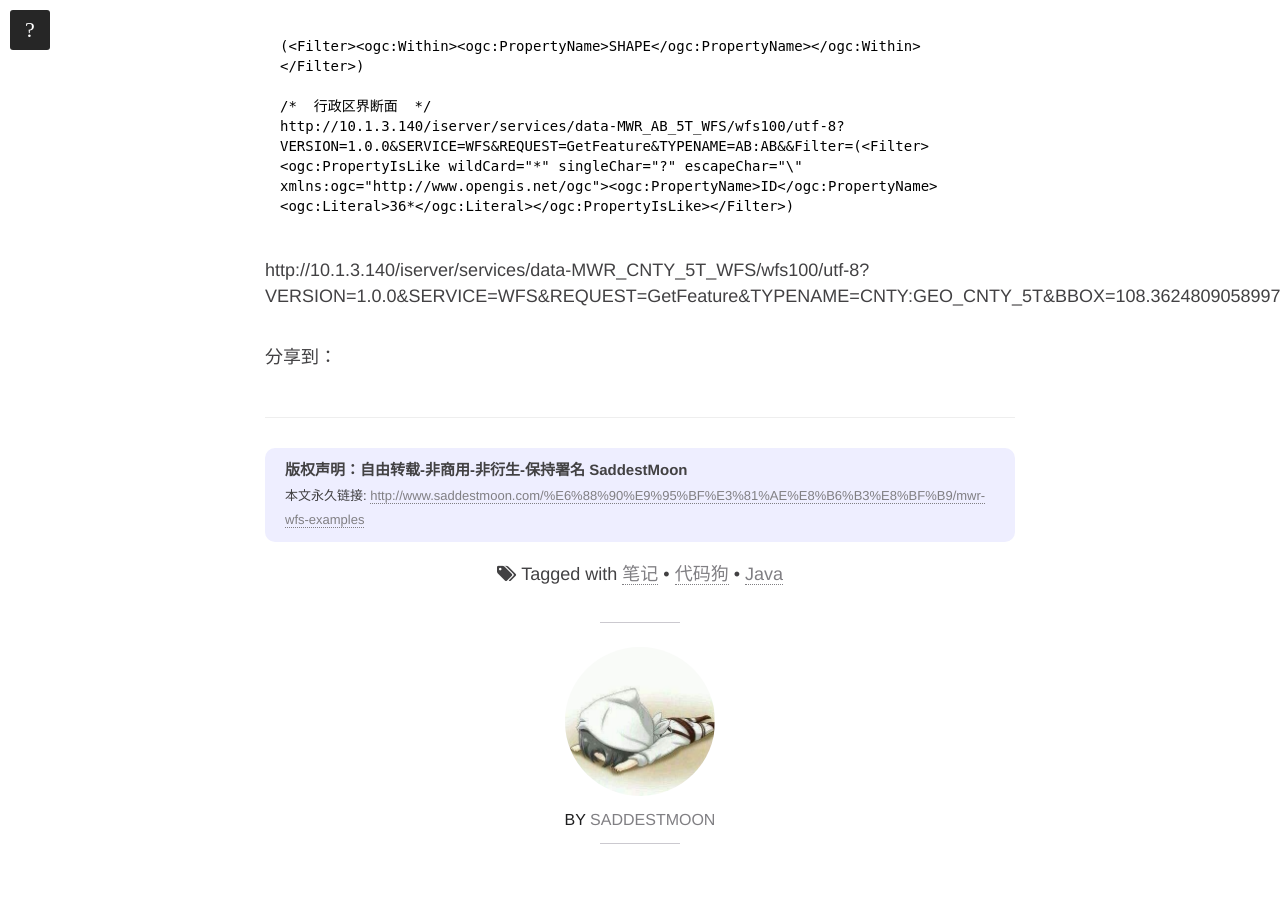
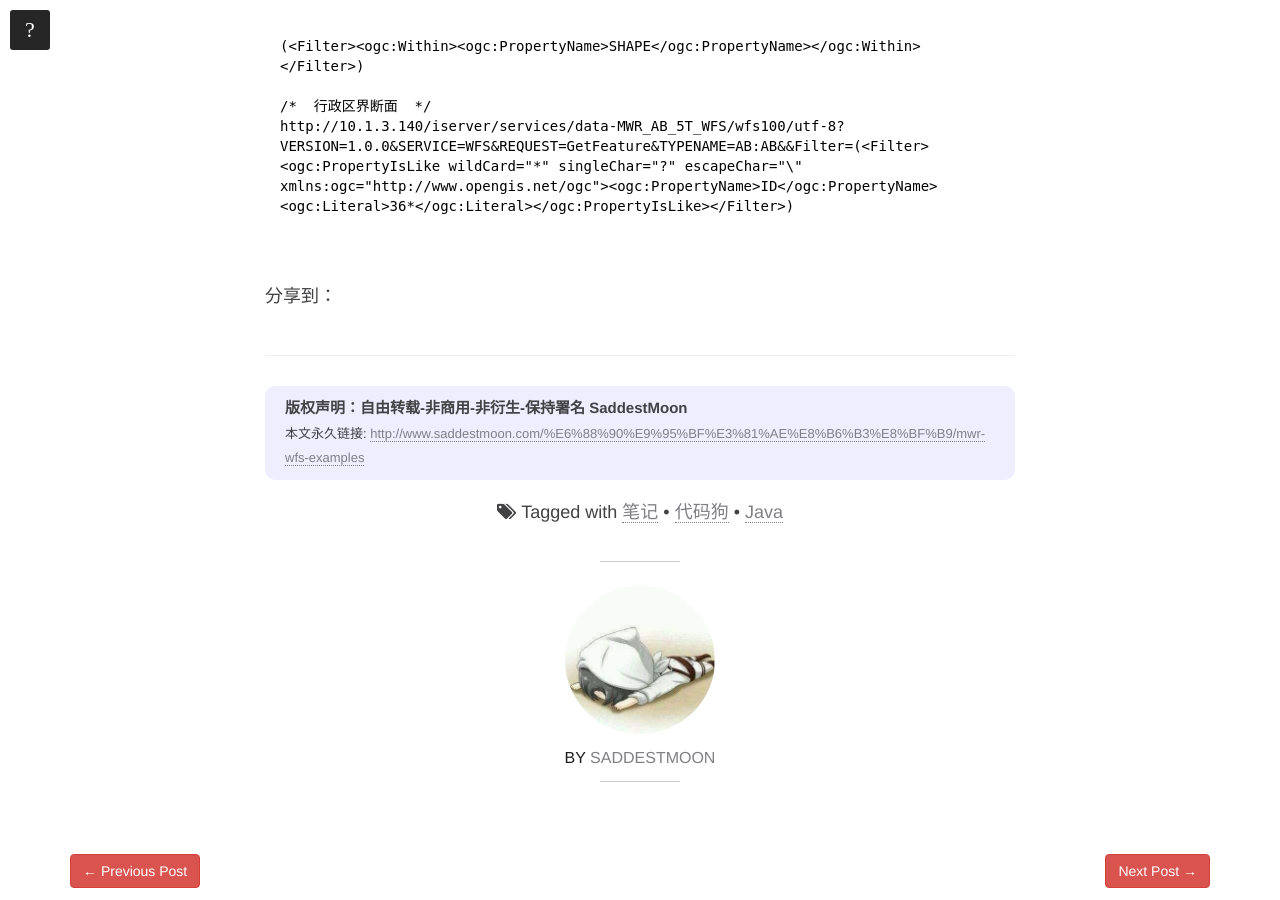
Before and after one commit to SaddestMoon/SaddestMoon.github.io, a Jekyll site: the page built from _posts/2015-12-28-mwr-wfs-examples.md, in a window 1280 px wide and 900 px high, scrolled down 6375 px. Built offline with Jekyll 4.4.1, drawn with Linux system fonts in a browser that asks for light colours; nearby versions of some CDN libraries; some web fonts are replaced; comment, search, counter and statistics services are not loaded; a style sheet for code colours, icons or effects is not loaded; some of the changed lines change nothing that is shown.

Commit message:
文章修改
水利部WFS相关服务调用，删除多余内容

```diff
--- a/_posts/2015-12-28-mwr-wfs-examples.md
+++ b/_posts/2015-12-28-mwr-wfs-examples.md
@@ -122,5 +122,3 @@ share: true
 
 	/*  行政区界断面  */
 	http://10.1.3.140/iserver/services/data-MWR_AB_5T_WFS/wfs100/utf-8?VERSION=1.0.0&SERVICE=WFS&REQUEST=GetFeature&TYPENAME=AB:AB&&Filter=(<Filter><ogc:PropertyIsLike wildCard="*" singleChar="?" escapeChar="\" xmlns:ogc="http://www.opengis.net/ogc"><ogc:PropertyName>ID</ogc:PropertyName><ogc:Literal>36*</ogc:Literal></ogc:PropertyIsLike></Filter>)
-
-http://10.1.3.140/iserver/services/data-MWR_CNTY_5T_WFS/wfs100/utf-8?VERSION=1.0.0&SERVICE=WFS&REQUEST=GetFeature&TYPENAME=CNTY:GEO_CNTY_5T&BBOX=108.3624809058997,29.032619956462256,116.1324580113027,33.27291933150885
```
